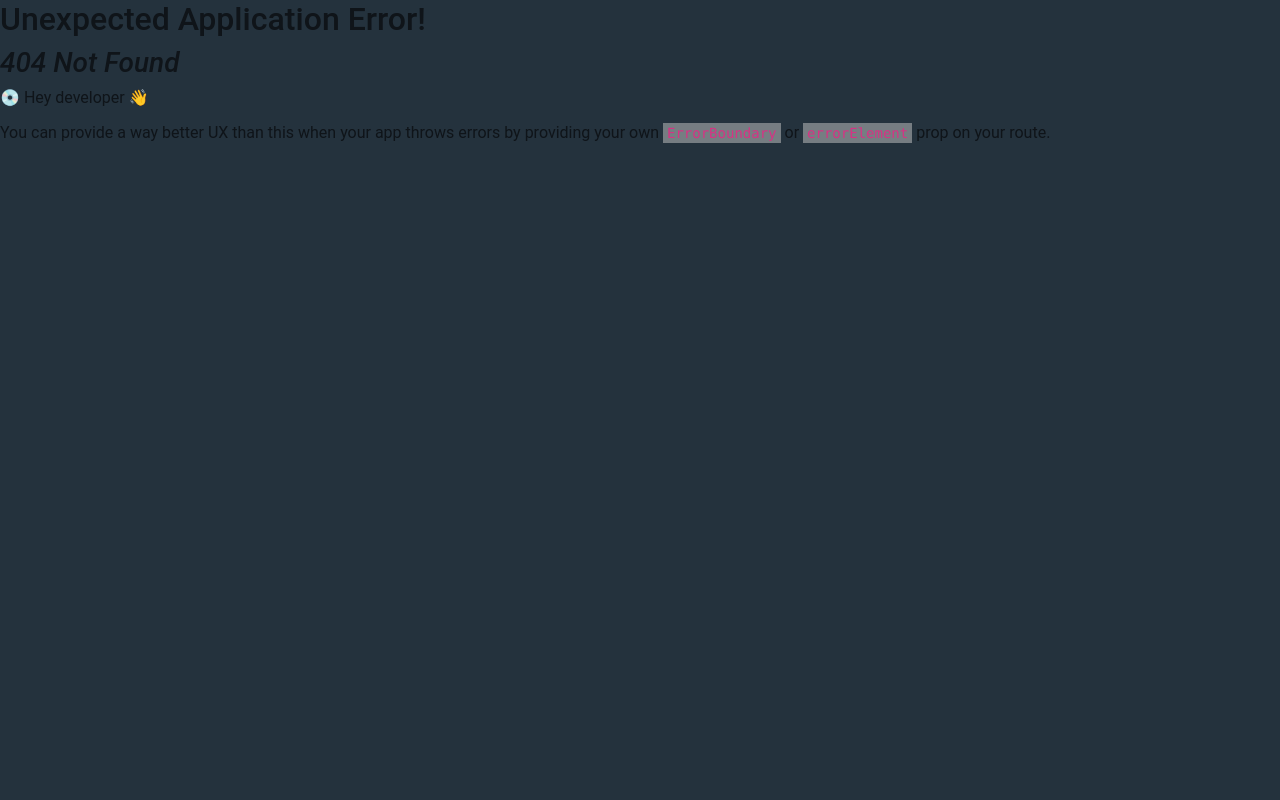
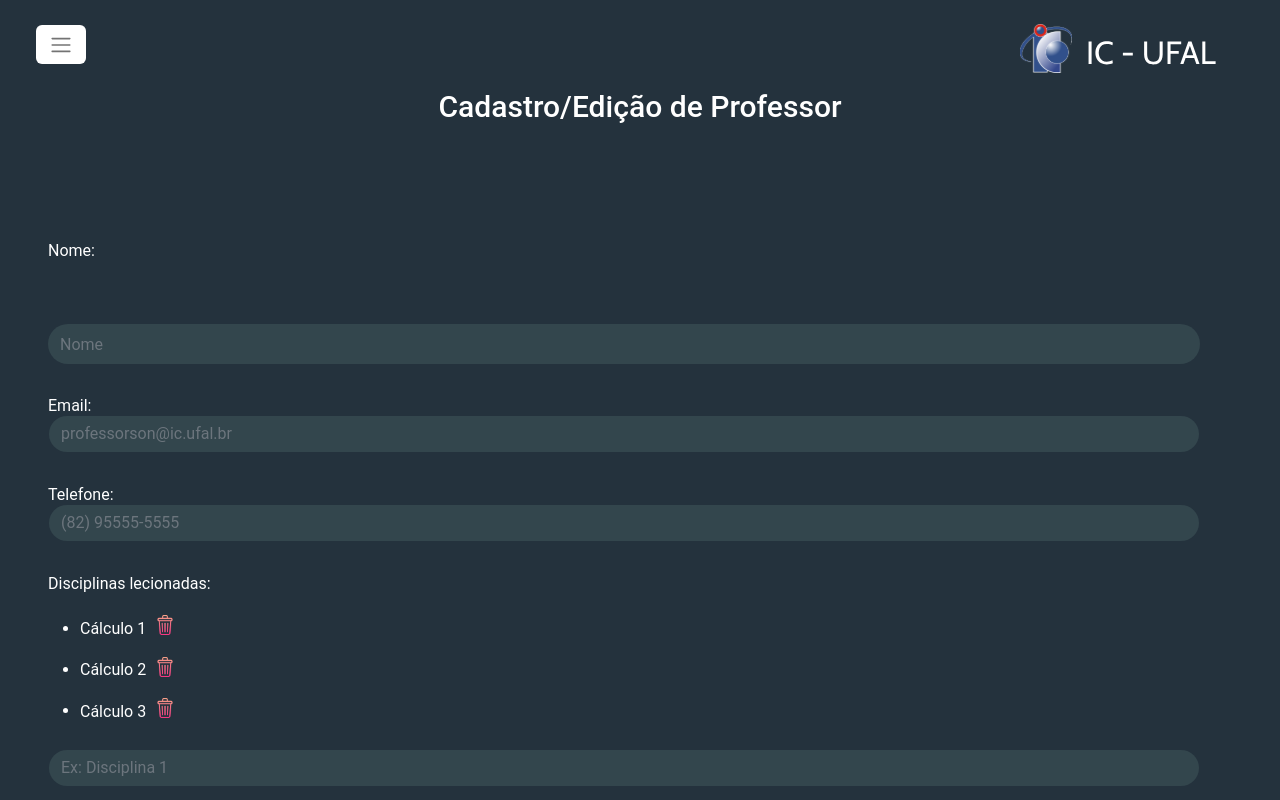
Before and after one commit to filipemota130/PlataformaSGA, a React (Vite) app: page /CadastroProf in a window 1280 px wide. Before the commit this address had no page. Shown: the top 800 px of the page. Built offline with nearby package versions, Linux system fonts and the light colour scheme.

Commit message:
add cadastro de professor

```diff
--- /dev/null
+++ b/src/pages/CadastroProf/CadastroProf.tsx
@@ -0,0 +1,116 @@
+
+import Nav_reduced  from '../../components/Navbar_reduced/Navbar_reduced';
+import 'bootstrap/dist/css/bootstrap.min.css';
+import Form from 'react-bootstrap/Form';
+import InputGroup from 'react-bootstrap/InputGroup';
+import Button from 'react-bootstrap/Button';
+
+export function CadastroProf() {
+
+    return (
+
+        <>
+            <Nav_reduced></Nav_reduced>
+            <h1 style={{ fontSize: 30, color: 'white', textAlign: "center", marginBottom: 100 }}>Cadastro/Edição de Professor</h1>
+            <div className='d-flex justify-content-center mx-5' style={{ width: '90%' }}>
+                <form action='' style={{ width: '100%' }}>
+                    <label className='text-white mt-3'>Nome: </label>
+                    <div style={{ width: 'auto' }}>
+                        <InputGroup className="mb-3" >
+                            <Form.Control
+                                type='text'
+                                className='input text-white'
+                                placeholder="Nome"
+                                aria-label="Nome"
+                                aria-describedby="basic-addon1"
+                                style={{ backgroundColor: '#33464D', borderColor: 'transparent', borderRadius: 20 }}
+                            />
+                        </InputGroup>
+                    </div>
+
+                    <label className='text-white mt-3'>Email: </label>
+                    <div>
+                        <InputGroup className="mb-3" >
+                            <Form.Control
+                                type='email'
+                                className='input text-white'
+                                placeholder="professorson@ic.ufal.br"
+                                aria-label="Email"
+                                aria-describedby="basic-addon1"
+                                style={{ backgroundColor: '#33464D', borderColor: 'transparent', borderRadius: 20 }}
+                            />
+                        </InputGroup>
+
+                    </div>
+
+                    <label className='text-white mt-3'>Telefone: </label>
+                    <div>
+                        <InputGroup className="mb-3" >
+                            <Form.Control
+                                type='tel'
+                                className='input text-white'
+                                placeholder="(82) 95555-5555"
+                                aria-label="Telefone"
+                                aria-describedby="basic-addon1"
+                                style={{ backgroundColor: '#33464D', borderColor: 'transparent', borderRadius: 20 }}
+                            />
+                        </InputGroup>
+                    </div>
+
+                    <label className='text-white mt-3'>Disciplinas lecionadas: </label>
+                    <div className='text-white mt-3 ml-5' style={{}}>
+                        <ul>
+                            <li>Cálculo 1
+                                <button type="button" className="btn btn-default btn-sm" style={{ backgroundColor: 'transparent', marginBottom: '10px' }}>
+                                    <img src='src\assets\trash.png' width="20" height="20" />
+                                </button>
+                            </li>
+
+                            <li>Cálculo 2
+                                <button type="button" className="btn btn-default btn-sm" style={{ backgroundColor: 'transparent', marginBottom: '10px' }}>
+                                    <img src='src\assets\trash.png' width="20" height="20" />
+                                </button>
+                            </li>
+
+                            <li>Cálculo 3
+                                <button type="button" className="btn btn-default btn-sm" style={{ backgroundColor: 'transparent', marginBottom: '10px' }}>
+                                    <img src='src\assets\trash.png' width="20" height="20" />
+                                </button>
+                            </li>
+                        </ul>
+                    </div>
+
+                    <div>
+                        <InputGroup className="mb-3">
+                            <Form.Control
+                                type='text'
+                                placeholder="Ex: Disciplina 1"
+                                aria-label="Recipient's username"
+                                aria-describedby="basic-addon2"
+                                style={{ backgroundColor: '#33464D', borderColor: 'transparent', borderRadius: 20, color: 'white' }}
+                            />
+                        </InputGroup>
+                        <Button id="button" style={{ borderRadius: 20, backgroundColor: '#F37B0B', borderColor: 'transparent' }}>
+                            + Adicionar
+                        </Button>
+                    </div>
+                    <div style={{ textAlign: 'center', marginTop: '20rem', marginBottom: '5rem' }}>
+                        <button type="submit" style={{ borderRadius: 20, backgroundColor: '#1BB121', borderColor: 'transparent', width: '10rem', height: '3rem', color: 'white' }}>
+                            Salvar <img src='src\assets\save.png' width="20" height="20" />
+                        </button>
+
+                    </div>
+
+
+
+
+                </form>
+            </div>
+
+        </>
+
+    );
+
+}
+
+export default CadastroProf;
```
Also changed, not shown: src/routes.tsx (+6 -1 lines), src/assets/save.png (added), src/assets/trash.png (added).
